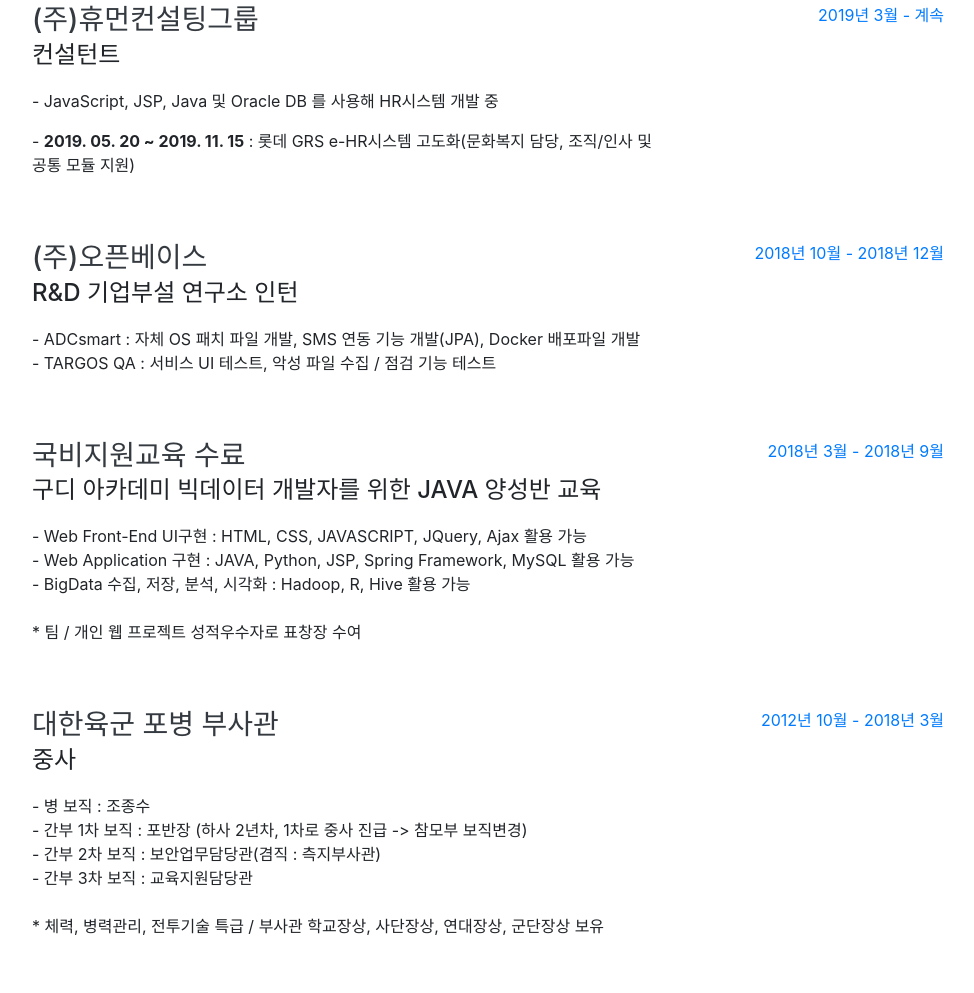
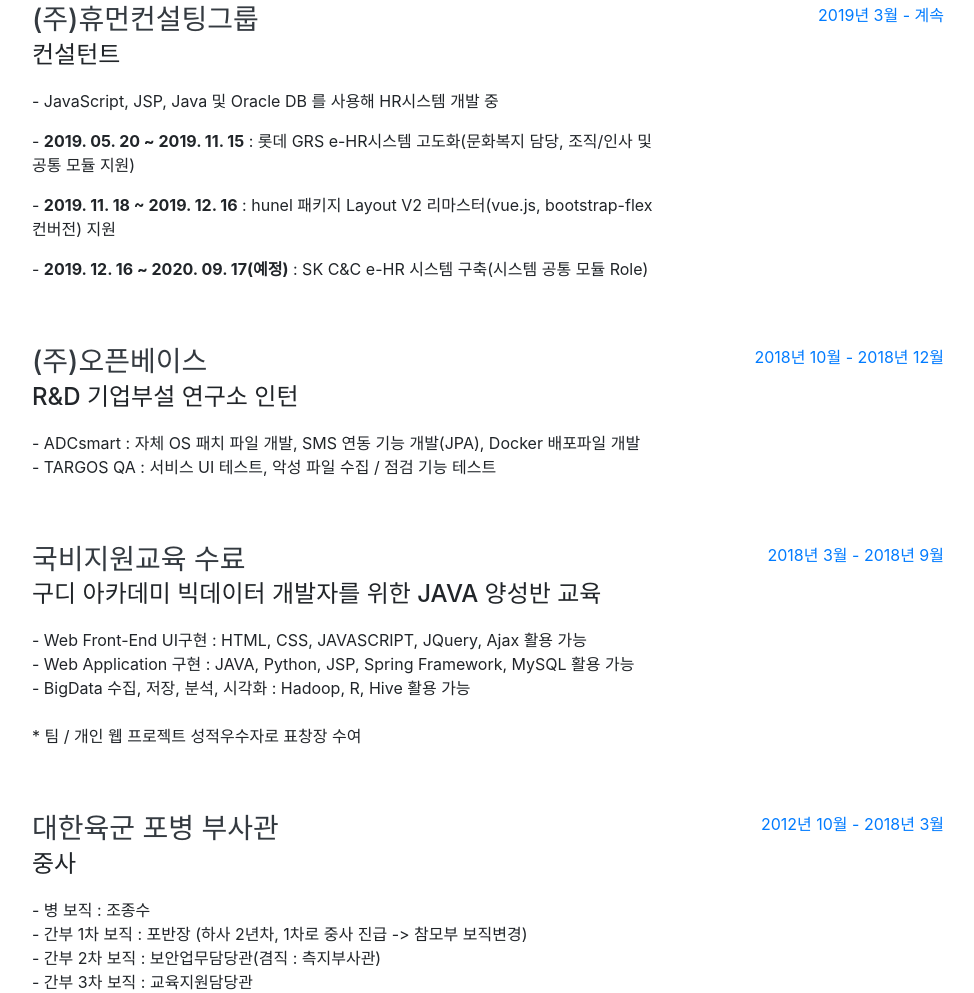
Before and after one commit to InSeong-So/InSeong-So.github.io, a website with bundled scripts: page index.html in a window 1280 px wide. Shown: the part 932-1925 px from the top of the page, without its empty margins (288-1262 px from the left). Built offline with nearby package versions, Linux system fonts and the light colour scheme; a web font is replaced by a local one.

Commit message:
이력 추가

```diff
--- a/index.html
+++ b/index.html
@@ -101,6 +101,8 @@
                     <div class="subheading mb-3">컨설턴트</div>
                     <p>- JavaScript, JSP, Java 및 Oracle DB 를 사용해 HR시스템 개발 중</p>
                     <p>- <strong>2019. 05. 20 ~ 2019. 11. 15</strong> : 롯데 GRS e-HR시스템 고도화(문화복지 담당, 조직/인사 및 공통 모듈 지원)</p>
+                    <p>- <strong>2019. 11. 18 ~ 2019. 12. 16</strong> : hunel 패키지 Layout V2 리마스터(vue.js, bootstrap-flex 컨버전) 지원</p>
+                    <p>- <strong>2019. 12. 16 ~ 2020. 09. 17(예정)</strong> : SK C&C e-HR 시스템 구축(시스템 공통 모듈 Role)</p>
                 </div>
                 <div class="resume-date text-md-right">
                     <span class="text-primary">2019년 3월 - 계속</span>
```
